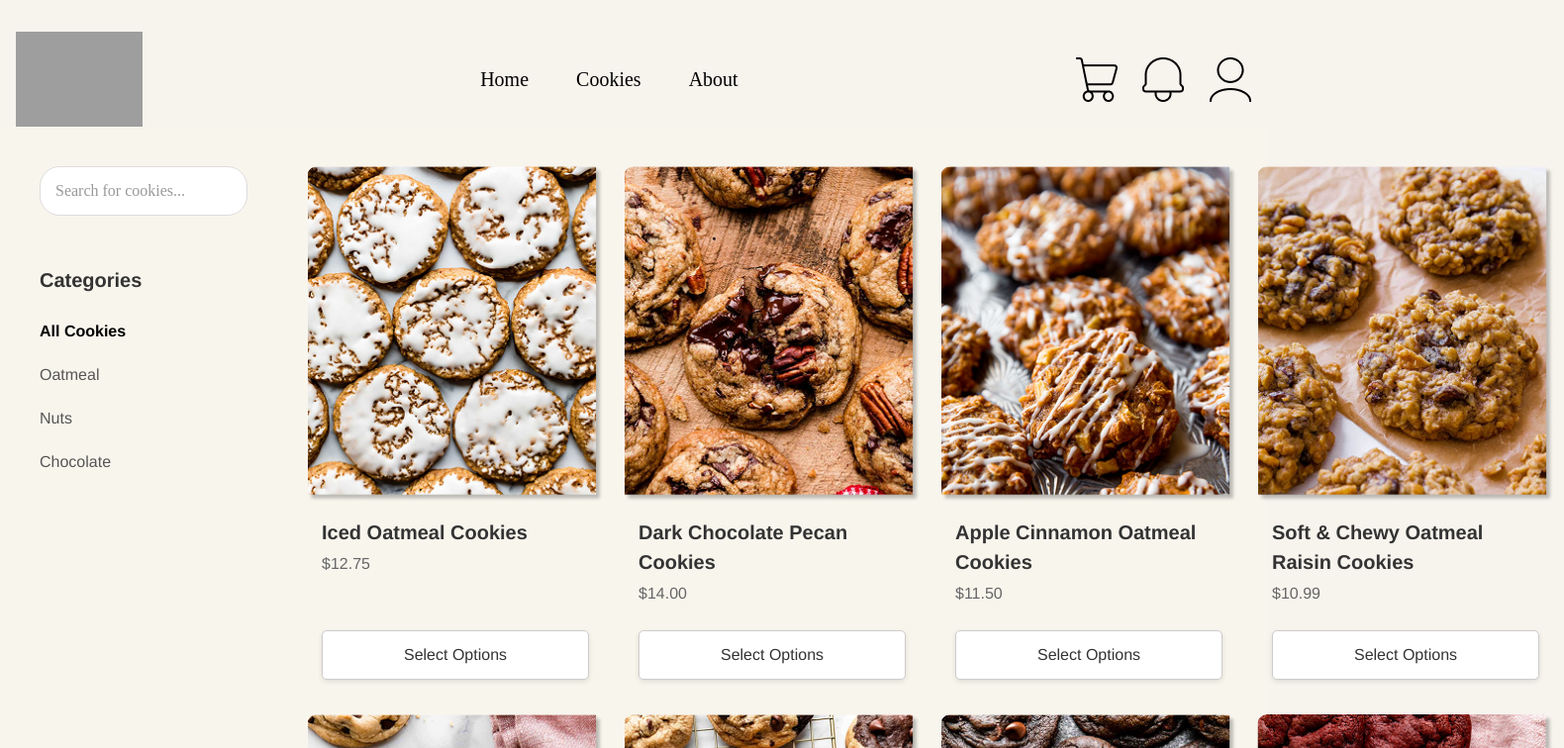
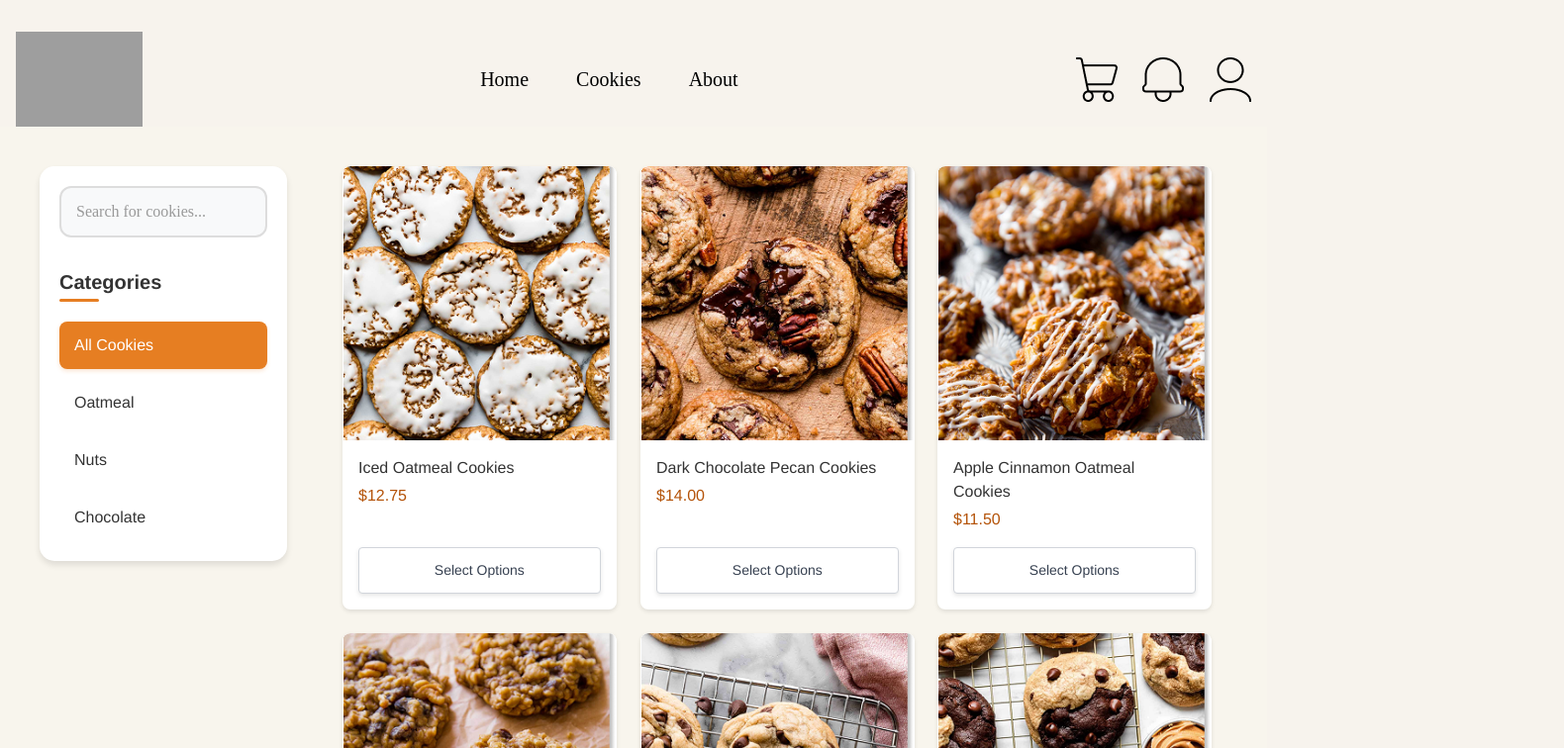
Before and after one commit to ringojuice03/MingMing-Web, a React (Create React App) app in the folder frontend/: page /cookies in a window 1280 px wide. Shown: the top 756 px of the page at 99% size, 1580 px wide, since content can reach past the window. Built offline with nearby package versions, Linux system fonts and the light colour scheme; grey boxes are pictures that could not be loaded.

Commit message:
improved cookies css

```diff
--- a/frontend/src/components/CookieCard.js
+++ b/frontend/src/components/CookieCard.js
@@ -7,7 +7,12 @@ function CookieCard({ cookie }) {
         <img
           src={`${process.env.PUBLIC_URL}/${cookie.image_url}`}
           alt={cookie.name}
-          className="image"
+          className="normal-image"
+        />
+        <img
+          src={`${process.env.PUBLIC_URL}/${cookie.image_url_hover}`}
+          alt={`${cookie.name} hover`}
+          className="hover-image"
         />
       </div>
 
--- a/frontend/src/css/CookieCard.css
+++ b/frontend/src/css/CookieCard.css
@@ -1,101 +1,118 @@
 /* CookieCard.css */
 
 .cookie-card {
- /* Removed background-color: #fff; */
- /* Removed box-shadow: 0 4px 8px rgba(0, 0, 0, 0.1); */
- border-radius: 10px; /* Subtle rounded corners, still applies to the overall shape */
- overflow: hidden; /* Ensures image corners are rounded with the card */
- width: 300px; /* Example fixed width, adjust as needed for grid fit */
- /* margin: 20px; - Handled by cookie-grid gap */
+  border-radius: 8px;
+  overflow: hidden;
+  width: 100%;
   display: flex;
   flex-direction: column;
- /* The overall card now blends with the main content background */
+  background-color: white;
+  box-shadow: 0 2px 4px var(--shadow-color);
+  transition: transform var(--transition-speed) ease,
+              box-shadow var(--transition-speed) ease;
+}
+
+.cookie-card:hover {
+  transform: translateY(-5px);
+  box-shadow: 0 4px 12px var(--shadow-color);
 }
 
 .cookie-poster {
   width: 100%;
-  /* Removed: height: 0; */
-  /* Removed: padding-bottom: 100%; */
-  position: relative; /* Keep this if you plan to absolutely position other elements within the poster area in the future */
+  position: relative;
+  padding-bottom: 100%;
+  overflow: hidden;
+  background-color: white;
+  border-radius: 8px 8px 0 0;
 }
 
-.cookie-poster .image {
-  /* Removed: position: absolute; */
-  /* Removed: top: 0; */
-  /* Removed: left: 0; */
-  width: 100%; /* Ensures the image scales down to fit the width of its container */
-  height: auto; /* Allows the image's height to adjust proportionally, preserving its aspect ratio */
-  /* Removed: object-fit: cover; (no longer needed as height is auto) */
-  border-top-left-radius: 10px; /* Matches card radius */
-  border-top-right-radius: 10px; /* Matches card radius */
+.cookie-poster img {
+  position: absolute;
+  top: 0;
+  left: 0;
+  width: 100%;
+  height: 100%;
+  object-fit: cover;
+  transition: opacity var(--transition-speed) ease;
+}
+
+.cookie-poster .normal-image {
+  opacity: 1;
+}
+
+.cookie-poster .hover-image {
+  opacity: 0;
+}
+
+.cookie-card:hover .normal-image {
+  opacity: 0;
+}
+
+.cookie-card:hover .hover-image {
+  opacity: 1;
 }
 
 .bottom-info {
   display: flex;
   flex-direction: column;
- justify-content: space-between; /* This helps push elements to the top and bottom */
- flex-grow: 1; /* Allows the bottom info to take up available vertical space */
+  padding: 16px;
+  gap: 16px;
+  flex-grow: 1;
 }
 
 .cookie-details {
- padding: 15px;
   text-align: left;
- /* background-color: #fff; Add white background to the details section */
- /* box-shadow: 0 2px 4px rgba(0, 0, 0, 0.05); Subtle shadow for this section */
- /* flex-grow: 1; Removed from here, applied to bottom-info */
- display: flex; /* Use flex for its internal alignment */
- flex-direction: column; /* Stack name and price */
- justify-content: space-between; /* Distribute space between name and price */
- margin-bottom: 10px; /* Add some space before the options */
+  display: flex;
+  flex-direction: column;
+  gap: 4px;
 }
 
 .cookie-details .name {
   font-family: 'Helvetica Neue', Helvetica, Arial, sans-serif;
- font-size: 20px;
- font-weight: bold;
- color: #333;
- margin-bottom: 5px; /* Reduced margin slightly */
- /* No margin-top to allow names to naturally align */
+  font-size: 16px;
+  font-weight: 500;
+  color: var(--secondary-color);
+  margin: 0;
 }
 
 .cookie-details .price {
   font-family: 'Helvetica Neue', Helvetica, Arial, sans-serif;
   font-size: 16px;
- color: #666;
- font-weight: normal;
+  color: #b45309;
+  font-weight: 500;
+  margin: 0;
 }
 
 .cookie-options {
- padding: 15px;
- /* padding-top: 0; - Remove this as we'll set padding on details */
- /* background-color: #fff; Add white background to the options section as well */
- border-bottom-left-radius: 10px; /* Matches card radius */
- border-bottom-right-radius: 10px; /* Matches card radius */
- padding-top: 0; /* Ensure button sits closer to price */
- padding-bottom: 15px; /* Padding for the bottom of the card */
+  width: 100%;
+  margin-top: auto;
 }
 
-/* Styling for the "Select Options" button */
 .cookie-options h3 {
+  width: 100%;
   font-family: 'Helvetica Neue', Helvetica, Arial, sans-serif;
- font-size: 16px;
- font-weight: normal; /* Reset h3 default bold */
+  font-size: 14px;
+  font-weight: normal;
   text-align: center;
- background-color: #fff;
- border: 1px solid #ccc; /* Light gray border */
- border-radius: 5px; /* Slightly rounded button corners */
- padding: 12px 20px;
- cursor: pointer; /* Indicates it's clickable */
- color: #333;
- transition: background-color 0.2s ease-in-out, border-color 0.2s ease-in-out;
- width: 100%; /* Make the button span full width of its container */
- box-sizing: border-box; /* Include padding and border in the element's total width */
- box-shadow: 0 2px 5px rgba(0, 0, 0, 0.1); /* Added shadow to the button */
+  background-color: white;
+
+  border: 1px solid #d1d5db;
+  border-radius: 4px;
+
+  padding: 12px 16px;
+  cursor: pointer;
+  color: #374151;
+  transition: all var(--transition-speed) ease;
+  margin: 0;
+  box-sizing: border-box;
+
+  box-shadow: 0 2px 4px rgba(0, 0, 0, 0.1);
 }
 
 .cookie-options h3:hover {
- background-color: #f9f9f9; /* Subtle hover effect */
- border-color: #bbb;
+  background-color: #f9fafb;
+  border-color: #c1c5ca;
+  box-shadow: 0 3px 6px rgba(0, 0, 0, 0.15);
 }
 
 /* If you were to use a button element, you would style it like this: */
--- a/frontend/src/css/Cookies.css
+++ b/frontend/src/css/Cookies.css
@@ -1,95 +1,248 @@
 /* Cookies.css */
+
+:root {
+  --primary-color: #f8f5ed;
+  --secondary-color: #333;
+  --accent-color: #e67e22;
+  --border-color: #ddd;
+  --hover-color: #f39c12;
+  --shadow-color: rgba(0, 0, 0, 0.1);
+  --transition-speed: 0.3s;
+  --side-padding: clamp(20px, 5vw, 40px);
+  --card-width: 280px;
+}
 
 /* Main container for the entire page layout */
 .main-content {
-  display: flex; /* Creates a flex container for left pane and cookie grid */
-  min-height: 100vh; /* Ensures the main content takes at least the full viewport height */
-  background-color: #f8f5ed; /* Light, off-white/cream background as seen in the image */
-  padding: 20px; /* Overall padding around the content */
-  gap: 30px; /* Space between the left pane and the cookie grid */
-  box-sizing: border-box; /* Include padding in the element's total width and height */
+  display: flex;
+  min-height: 100vh;
+  background-color: var(--primary-color);
+  padding: var(--side-padding);
+  gap: 40px;
+  box-sizing: border-box;
+  width: 100%;
+  max-width: 1600px;
+  margin: 0 auto;
 }
 
 /* Styles for the left sidebar pane */
 .left-pane {
-  flex-shrink: 0; /* Prevent the left pane from shrinking */
-  width: 250px; /* Fixed width for the left pane */
-  padding: 20px; /* Padding inside the left pane */
-  /* Background color is inherited from main-content or can be explicitly set to match */
-  display: flex; /* Add this line */
-  flex-direction: column; /* Add this line */
+  width: 250px;
+  flex-shrink: 0;
+  padding: 20px;
+  background-color: white;
+  border-radius: 15px;
+  box-shadow: 0 4px 6px var(--shadow-color);
+  display: flex;
+  flex-direction: column;
+  gap: 30px;
+  position: sticky;
+  top: 20px;
+  height: fit-content;
 }
 
 /* Search input field styling */
-.left-pane form input[type="text"] {
-  width: 100%; /* Full width of its container */
+.search-input {
+  width: 100%;
   padding: 12px 15px;
-  border: 1px solid #ddd; /* Light gray border */
-  border-radius: 20px; /* Rounded corners for the input field */
+  border: 2px solid var(--border-color);
+  border-radius: 12px;
   font-size: 16px;
-  outline: none; /* Remove default outline on focus */
-  box-sizing: border-box; /* Include padding and border in the element's total width */
-  margin-bottom: 30px; /* Space below the search input */
+  outline: none;
+  box-sizing: border-box;
+  transition: all var(--transition-speed) ease;
+  background-color: #f8f9fa;
 }
 
-.left-pane form input[type="text"]::placeholder {
-  color: #999; /* Color for placeholder text */
+.search-input:focus {
+  border-color: var(--accent-color);
+  box-shadow: 0 0 0 3px rgba(230, 126, 34, 0.1);
+  background-color: white;
+}
+
+.search-input::placeholder {
+  color: #999;
 }
 
 /* Categories section styling */
 .categories {
-  margin-top: 20px; /* Space above categories section */
+  display: flex;
+  flex-direction: column;
+  gap: 10px;
 }
 
 .categories h3 {
   font-family: 'Helvetica Neue', Helvetica, Arial, sans-serif;
   font-size: 20px;
-  font-weight: bold;
-  color: #333;
-  margin-bottom: 15px; /* Space below the "Categories" heading */
+  font-weight: 600;
+  color: var(--secondary-color);
+  margin-bottom: 15px;
+  position: relative;
+}
+
+.categories h3::after {
+  content: '';
+  position: absolute;
+  bottom: -5px;
+  left: 0;
+  width: 40px;
+  height: 3px;
+  background-color: var(--accent-color);
+  border-radius: 2px;
 }
 
 /* Styling for individual category buttons */
 .categories .category {
-  display: block; /* Makes each button take full width and stack vertically */
+  display: block;
   width: 100%;
-  text-align: left; /* Align text to the left */
-  background: none; /* No background color */
-  border: none; /* No border */
-  padding: 10px 0; /* Vertical padding */
+  text-align: left;
+  background: none;
+  border: none;
+  padding: 12px 15px;
   font-family: 'Helvetica Neue', Helvetica, Arial, sans-serif;
   font-size: 16px;
-  color: #555; /* Default text color */
+  color: var(--secondary-color);
   cursor: pointer;
-  transition: color 0.2s ease-in-out, font-weight 0.2s ease-in-out;
+  border-radius: 8px;
+  transition: all var(--transition-speed) ease;
+  position: relative;
+  overflow: hidden;
 }
 
 .categories .category:hover {
-  color: #000; /* Darken text on hover */
-  text-decoration: underline; /* Underline on hover */
+  background-color: rgba(230, 126, 34, 0.1);
+  color: var(--accent-color);
+  padding-left: 20px;
 }
 
-/* Styling for the "All Cookies" button, assuming it's the active/selected category */
-.categories .category.active{ /* Or use a dedicated class like .category.active */
-  color: #000; /* Darker text color */
-  font-weight: bold; /* Bolder text */
-  /* text-decoration: underline; Remove if you prefer no underline on active */
+.categories .category.active {
+  color: white;
+  background-color: var(--accent-color);
+  font-weight: 500;
+  box-shadow: 0 2px 4px rgba(230, 126, 34, 0.2);
 }
-
 
 /* Styles for the main cookie display grid */
 .cookie-grid {
-  flex-grow: 1; /* Allows the grid to take up the remaining space */
+  flex: 1;
   display: grid;
-  /* Set to exactly 4 columns, each taking an equal fraction of the available space */
-  grid-template-columns: repeat(4, 1fr);
-  gap: 20px; /* Space between cookie cards */
-  padding: 20px 10px; /* Add some top/bottom padding to the grid */
+  grid-template-columns: repeat(4, minmax(0, 1fr));
+  gap: 24px;
+  align-content: start;
+  padding: 0 16px;
+}
+
+/* Cookie card hover effects */
+.cookie-grid .cookie-card {
+  transition: transform var(--transition-speed) ease,
+              box-shadow var(--transition-speed) ease;
+}
+
+.cookie-grid .cookie-card:hover {
+  transform: translateY(-5px);
+  box-shadow: 0 8px 16px var(--shadow-color);
+}
+
+.cookie-grid .cookie-card img {
+  transition: opacity var(--transition-speed) ease;
+}
+
+.cookie-grid .cookie-card:hover img.normal-image {
+  opacity: 0;
+}
+
+.cookie-grid .cookie-card:hover img.hover-image {
+  opacity: 1;
+}
+
+/* Animation for cookie cards */
+@keyframes fadeInScale {
+  from {
+    opacity: 0;
+    transform: scale(0.95);
+  }
+  to {
+    opacity: 1;
+    transform: scale(1);
+  }
+}
+
+.cookie-grid > * {
+  animation: fadeInScale 0.4s ease-out;
+  will-change: transform, opacity;
+}
+
+/* Stagger the animations for each card */
+.cookie-grid > *:nth-child(1) { animation-delay: 0s; }
+.cookie-grid > *:nth-child(2) { animation-delay: 0.05s; }
+.cookie-grid > *:nth-child(3) { animation-delay: 0.1s; }
+.cookie-grid > *:nth-child(4) { animation-delay: 0.15s; }
+.cookie-grid > *:nth-child(5) { animation-delay: 0.2s; }
+.cookie-grid > *:nth-child(6) { animation-delay: 0.25s; }
+.cookie-grid > *:nth-child(7) { animation-delay: 0.3s; }
+.cookie-grid > *:nth-child(8) { animation-delay: 0.35s; }
+
+/* Responsive Design */
+@media (max-width: 1400px) {
+  .cookie-grid {
+    grid-template-columns: repeat(3, minmax(0, 1fr));
+  }
+}
+
+@media (max-width: 1100px) {
+  .cookie-grid {
+    grid-template-columns: repeat(2, minmax(0, 1fr));
+  }
+}
+
+@media (max-width: 768px) {
+  .main-content {
+    flex-direction: column;
+    gap: 24px;
+  }
+
+  .left-pane {
+    position: relative;
+    top: 0;
+    width: 100%;
+  }
+
+  .cookie-grid {
+    padding: 0;
+  }
+}
+
+@media (max-width: 480px) {
+  :root {
+    --side-padding: 15px;
+  }
+
+  .main-content {
+    padding: var(--side-padding);
+    gap: 20px;
+  }
+
+  .cookie-grid {
+    grid-template-columns: 1fr;
+    gap: 20px;
+  }
+}
+
+/* Animation for cards appearing */
+@keyframes fadeIn {
+  from {
+    opacity: 0;
+    transform: translateY(10px);
+  }
+  to {
+    opacity: 1;
+    transform: translateY(0);
+  }
 }
 
 /* Ensure CookieCard component styles are also applied.
-    You would typically import the CookieCard.css into your project or combine them.
-    Example import in your main App.js or index.js:
-    import './CookieCard.css';
-    import './Cookies.css';
+   You would typically import the CookieCard.css into your project or combine them.
+   Example import in your main App.js or index.js:
+   import './CookieCard.css';
+   import './Cookies.css';
 */
```
Lines whose indentation alone changed are shown as unchanged.
